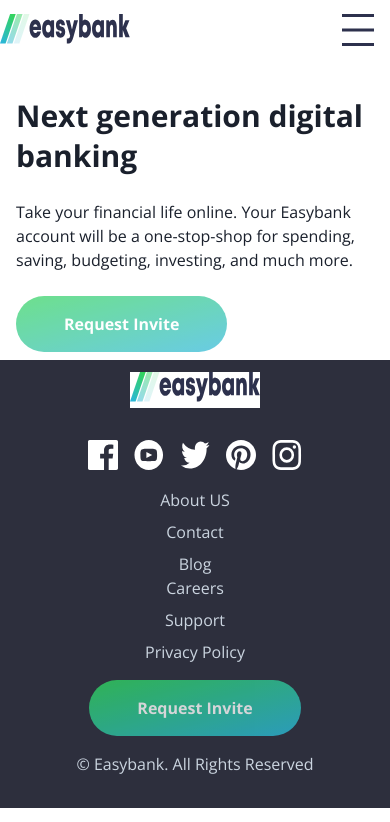
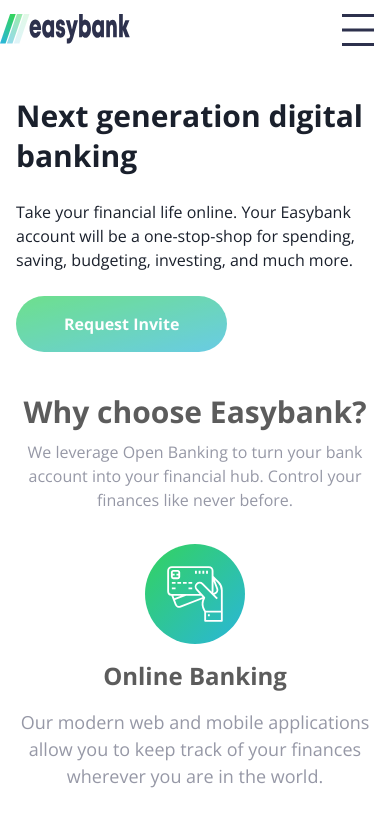
Before and after one commit to Fasunle/easy-bank, a Next.js app: page /contact in a window 390 px wide. Shown: the top 822 px of the page. Built offline with nearby package versions, Linux system fonts and the light colour scheme.

Commit message:
[FEAT] Information section on small screen

```diff
--- a/components/contact/WhyUs.tsx
+++ b/components/contact/WhyUs.tsx
@@ -1,4 +1,4 @@
-import { Box, Grid, GridItem, Heading, HStack, Text, VStack } from '@chakra-ui/react';
+import { Box, Flex, Grid, GridItem, Heading, HStack, Text, VStack } from '@chakra-ui/react';
 import Image from "next/image";
 
 
@@ -17,6 +17,32 @@ const desktopSectionConatainer = {
     "display": {
         "sm": "none",
         "lg": "grid"
+    }
+}
+
+const informationBodyStyle = {
+    height:'max-content',
+    gap: "1rem",
+    flexDir:  {
+        sm: 'column',
+        lg: 'row'
+    },
+    alignItems: {
+        sm: 'center',
+        lg: 'flex-start'
+    },
+    m: 'auto'
+}
+
+const infoStyle = {
+    width: {
+        sm: '90%',
+        lg: '100%'
+    },
+    maxW:"max-content",
+    textAlign: {
+        sm: 'center',
+        lg: 'left'
     }
 }
 
@@ -49,20 +75,20 @@ const whyUs = [
 ]
 
 const InformationHeader = () => (
-    <VStack sx={{maxW:"60ch", alignItems:"flex-start", p: ".5rem 0 2rem 0"}}>
+    <>
         <Heading as="h1" sx={{ color: "blackAlpha.700"}} >Why choose Easybank?</Heading>
         <Text sx={{ color: "neutral_1"}}>We leverage Open Banking to turn your bank account into your financial hub. Control your finances like never before.</Text>
-    </VStack>
+    </>
 );
 
 const InformationBody = ({whyUs}: {whyUs: WhyUsType[]}) => (
-    <HStack  sx={{height:'max-content', alignItems:"stretch", columnGap: "1rem"}}>
+    <HStack  sx={informationBodyStyle}>
         {
             whyUs.map( ({id, title, url, description}) => (
-                <Box flexGrow="1" maxW="max-content" key={id}>
-                    <Box>
-                        <Image src={url} width='50%' height='50%' />
-                    </Box>
+                <Box  sx={infoStyle} key={id}>
+                    <Flex sx={{placeContent: {sm: "center", lg: "flex-start" }}}>
+                        <Image src={url} width='100%' height='100%' />
+                    </Flex>
 
                     <Heading as="h2" sx={{fontSize:"2xl", my:".7em", color: "blackAlpha.700"}}>{title}</Heading>
                     <Text  sx={{fontSize:"lg", mb:"1em", color: "neutral_1"}}>{description}</Text>
@@ -74,6 +100,20 @@ const InformationBody = ({whyUs}: {whyUs: WhyUsType[]}) => (
 
 export const WhyUs = () => (
     <>
+        <Box as="section" sx={{display: {
+            lg: 'none'
+        }}}>
+                <VStack sx={{display: {sm: 'flex', lg: 'none'}, m: '2rem 1rem', textAlign: 'center'}}>
+                    <InformationHeader/>
+                </VStack>
+
+                <VStack sx={{maxW:"60ch", alignItems:"flex-start", p: ".5rem 0 2rem 0", display: {sm: 'none', lg: 'flex'}}}>
+                    <InformationHeader/>
+                </VStack>
+
+                <InformationBody whyUs={whyUs}/>
+        </Box>
+
         <Grid as="section" sx={desktopSectionConatainer}>
             <GridItem sx={{gridColumnStart: 2, gridColumnEnd: "12"}} my="auto">
                 <InformationHeader/>
```
